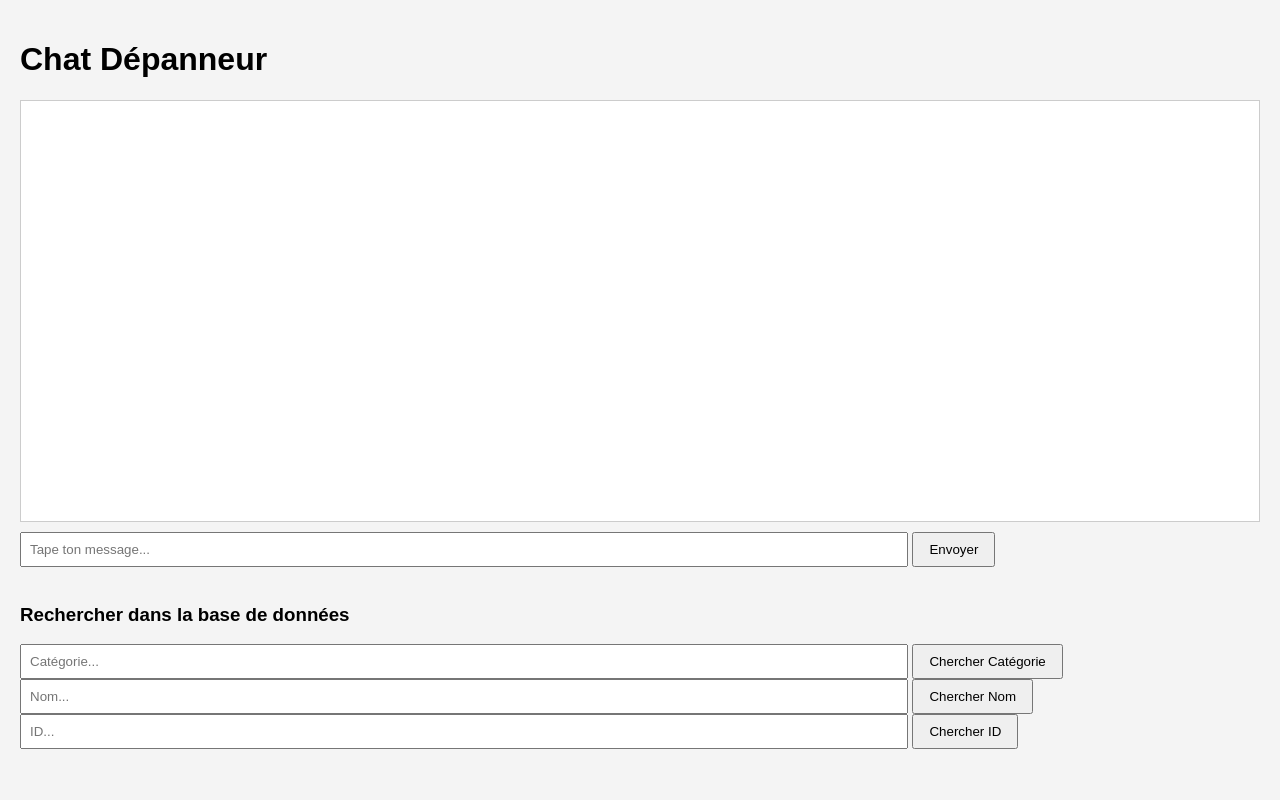
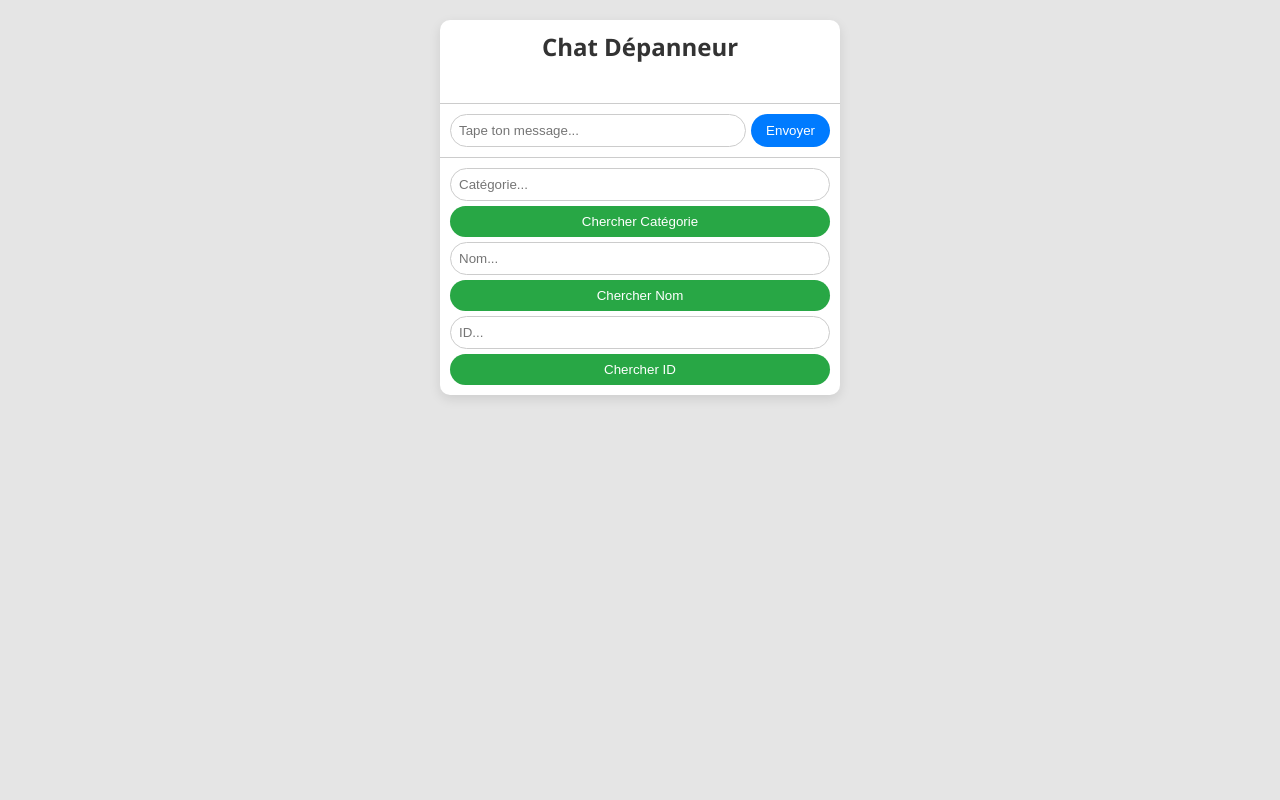
Before and after one commit to toflasq/depanneur-api, a Flask app: page /chatpage in a window 1280 px wide. Run offline with Flask 3, Linux system fonts and the light colour scheme.

Commit message:
Add files via upload

```diff
--- a/templates/chat.html
+++ b/templates/chat.html
@@ -4,48 +4,105 @@
     <title>Chat Dépanneur</title>
     <style>
         body {
-            font-family: Arial, sans-serif;
-            background: #f4f4f4;
+            font-family: 'Segoe UI', Tahoma, sans-serif;
+            background: #e5e5e5;
             margin: 0;
-            padding: 20px;
+            padding: 0;
+            display: flex;
+            justify-content: center;
+            align-items: flex-start;
+            height: 100vh;
+        }
+        .chat-container {
+            width: 400px;
+            background: #fff;
+            border-radius: 10px;
+            box-shadow: 0 4px 12px rgba(0,0,0,0.1);
+            display: flex;
+            flex-direction: column;
+            margin-top: 20px;
         }
         #chatbox {
+            flex: 1;
+            padding: 15px;
+            overflow-y: auto;
+            border-bottom: 1px solid #ccc;
+            display: flex;
+            flex-direction: column;
+            gap: 10px;
+        }
+        .bubble {
+            padding: 10px 15px;
+            border-radius: 20px;
+            max-width: 75%;
+            word-wrap: break-word;
+        }
+        .user {
+            align-self: flex-end;
+            background: #007bff;
+            color: #fff;
+        }
+        .bot {
+            align-self: flex-start;
+            background: #f1f0f0;
+            color: #333;
+        }
+        .input-area {
+            display: flex;
+            padding: 10px;
+            gap: 5px;
+        }
+        .input-area input[type="text"], .input-area input[type="number"] {
+            flex: 1;
+            padding: 8px;
+            border-radius: 20px;
             border: 1px solid #ccc;
-            background: #fff;
-            height: 400px;
-            overflow-y: auto;
+        }
+        .input-area button {
+            padding: 8px 15px;
+            border: none;
+            border-radius: 20px;
+            background: #007bff;
+            color: #fff;
+            cursor: pointer;
+        }
+        .search-area {
+            display: flex;
+            flex-direction: column;
             padding: 10px;
-            margin-bottom: 10px;
+            gap: 5px;
+            border-top: 1px solid #ccc;
         }
-        .msg-user {
-            text-align: right;
-            color: blue;
+        .search-area input, .search-area button {
+            border-radius: 20px;
+            padding: 8px;
+            border: 1px solid #ccc;
         }
-        .msg-bot {
-            text-align: left;
-            color: green;
+        .search-area button {
+            background: #28a745;
+            color: #fff;
+            border: none;
+            cursor: pointer;
         }
-        input, select {
-            width: 70%;
-            padding: 8px;
-        }
-        button {
-            padding: 8px 15px;
+        h1 {
+            text-align: center;
+            margin: 10px 0;
+            font-size: 1.5em;
+            color: #333;
         }
     </style>
 </head>
 <body>
+    <div class="chat-container">
         <h1>Chat Dépanneur</h1>
         <div id="chatbox"></div>
 
-    <!-- Chat normal -->
+        <div class="input-area">
             <input type="text" id="message" placeholder="Tape ton message..." />
             <button onclick="sendMessage()">Envoyer</button>
+        </div>
 
-    <br><br>
-
-    <!-- Section Data.json -->
-    <h3>Rechercher dans la base de données</h3>
+        <div class="search-area">
             <input type="text" id="categorie" placeholder="Catégorie..." />
             <button onclick="searchCategorie()">Chercher Catégorie</button>
 
@@ -54,6 +111,8 @@
 
             <input type="number" id="id" placeholder="ID..." />
             <button onclick="searchId()">Chercher ID</button>
+        </div>
+    </div>
 
     <script>
         const apiUrl = "https://depanneur-api.onrender.com";
@@ -62,15 +121,22 @@
             let msg = document.getElementById('message').value;
             if(msg === '') return;
 
-            let chatbox = document.getElementById('chatbox');
-            chatbox.innerHTML += `<p class="msg-user"><b>Moi :</b> ${msg}</p>`;
+            appendBubble(msg, 'user');
+            document.getElementById('message').value = '';
 
             let response = await fetch(`${apiUrl}/chat?message=${encodeURIComponent(msg)}`);
             let data = await response.json();
 
-            chatbox.innerHTML += `<p class="msg-bot"><b>Bot :</b> ${data.reply}</p>`;
+            appendBubble(data.reply, 'bot');
+        }
+
+        function appendBubble(text, type) {
+            let chatbox = document.getElementById('chatbox');
+            let p = document.createElement('div');
+            p.className = `bubble ${type}`;
+            p.innerHTML = text;
+            chatbox.appendChild(p);
             chatbox.scrollTop = chatbox.scrollHeight;
-            document.getElementById('message').value = '';
         }
 
         async function searchCategorie() {
@@ -78,7 +144,7 @@
             if (!value) return;
             let res = await fetch(`${apiUrl}/items/search?categorie=${encodeURIComponent(value)}`);
             let data = await res.json();
-            showData("Résultats catégorie", data);
+            appendBubble("Résultats catégorie : " + JSON.stringify(data), 'bot');
         }
 
         async function searchNom() {
@@ -86,7 +152,7 @@
             if (!value) return;
             let res = await fetch(`${apiUrl}/items/name?nom=${encodeURIComponent(value)}`);
             let data = await res.json();
-            showData("Résultats nom", data);
+            appendBubble("Résultats nom : " + JSON.stringify(data), 'bot');
         }
 
         async function searchId() {
@@ -94,13 +160,7 @@
             if (!value) return;
             let res = await fetch(`${apiUrl}/items/id?id=${encodeURIComponent(value)}`);
             let data = await res.json();
-            showData("Résultats ID", data);
-        }
-
-        function showData(title, data) {
-            let chatbox = document.getElementById('chatbox');
-            chatbox.innerHTML += `<p class="msg-bot"><b>${title} :</b> ${JSON.stringify(data)}</p>`;
-            chatbox.scrollTop = chatbox.scrollHeight;
+            appendBubble("Résultats ID : " + JSON.stringify(data), 'bot');
         }
     </script>
 </body>
```
Lines whose indentation alone changed are shown as unchanged.
